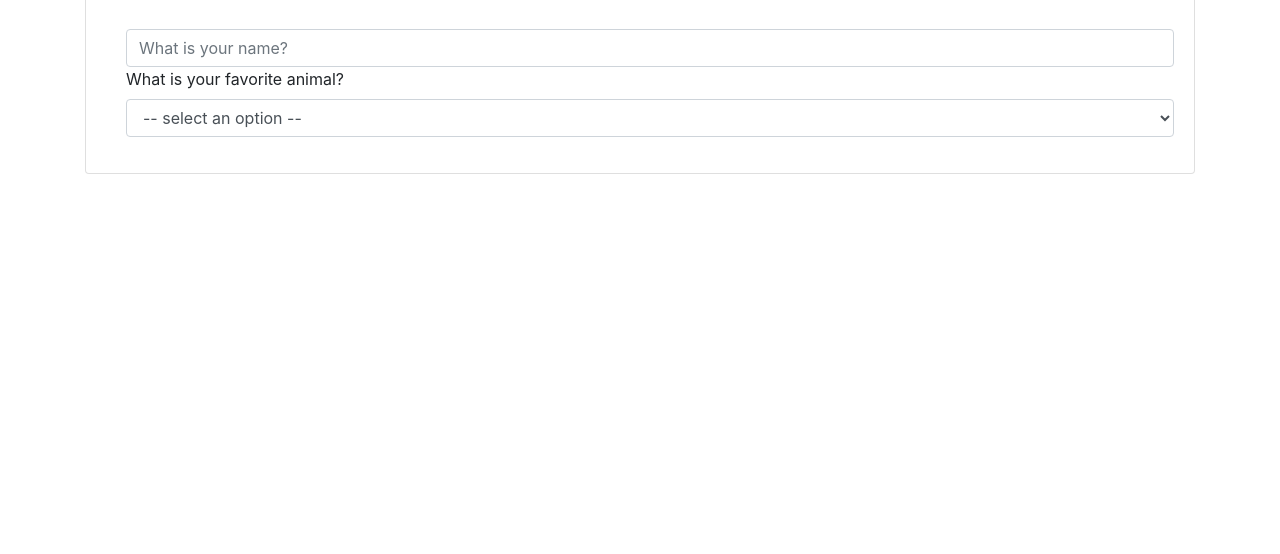
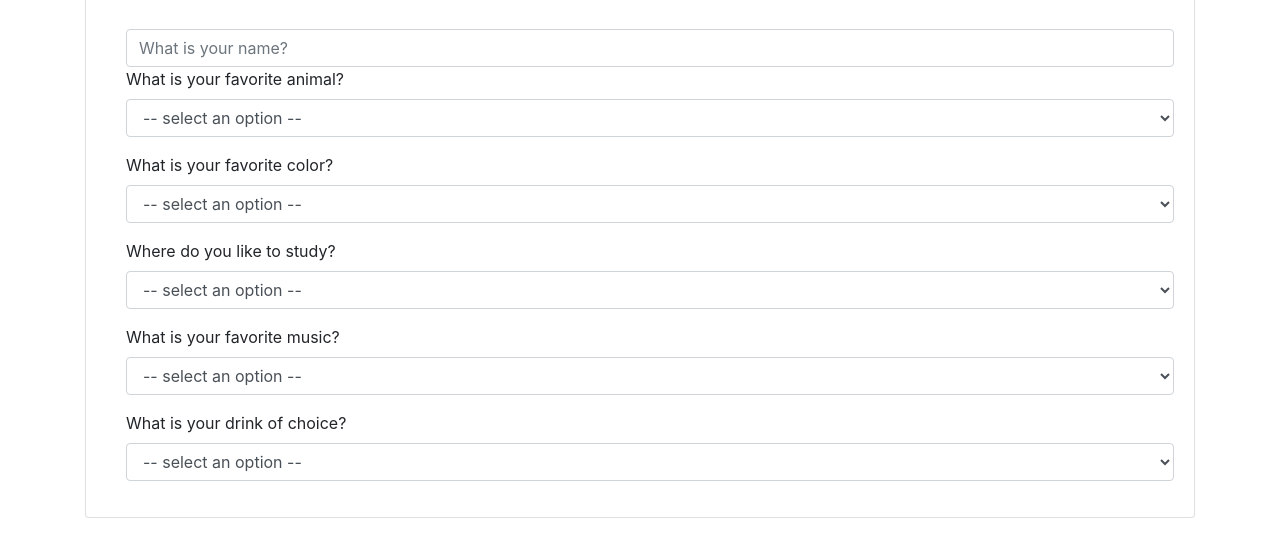
Before and after one commit to jdechow5/program-language-suggester, a plain HTML site: page index.html in a window 1280 px wide. Shown: the part 42-596 px from the top of the page. Drawn offline with Linux system fonts and the light colour scheme.

Commit message:
add all five question boxes with checkboxes

```diff
--- a/index.html
+++ b/index.html
@@ -29,14 +29,47 @@
                 <option>I don't like animals</option>
               </select>
             </div>
+            <div class="form-group">
+              <label for="color">What is your favorite color?</label>
+              <select class="form-control" id="color">
+                <option disabled selected value> -- select an option -- </option>
+                <option>Blue</option>
+                <option>Green</option>
+                <option>Purple</option>
+              </select>
+            </div>
+            <div class="form-group">
+              <label for="studyLocation">Where do you like to study?</label>
+              <select class="form-control" id="studyLocation">
+                <option disabled selected value> -- select an option -- </option>
+                <option>Home office</option>
+                <option>A coffee shop</option>
+                <option>The library</option>
+              </select>
+            </div>
+            <div class="form-group">
+              <label for="music">What is your favorite music?</label>
+              <select class="form-control" id="music">
+                <option disabled selected value> -- select an option -- </option>
+                <option>Classical</option>
+                <option>Indie Rock</option>
+                <option>Metal</option>
+              </select>
+            </div>
+            <div class="form-group">
+              <label for="beverage">What is your drink of choice?</label>
+              <select class="form-control" id="beverage">
+                <option disabled selected value> -- select an option -- </option>
+                <option>Coffee</option>
+                <option>Beer</option>
+                <option>Fancy Cocktail</option>
+              </select>
+            </div>
           </div>
         </form>
       </div>
     </div>
-    <!--card tag-->
-
   </div>
-  <!--container tag-->
 </body>
 
 </html>
```
